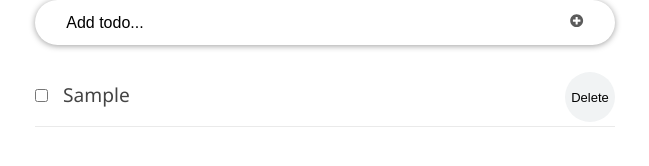
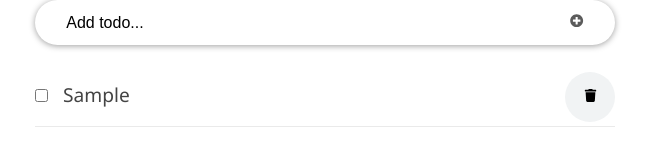
Before and after one commit to warui09/React-to-do-functionalComponents, a React (Create React App) app: page / in a window 1280 px wide. Both pictures are taken after typing "Sample" into the empty fields and a click on the button 892 px from the left and 318 px from the top of the page. Shown: the part 296-462 px from the top of the page, without its empty margins (315-964 px from the left). Built offline with nearby package versions, Linux system fonts and the light colour scheme.

Commit message:
added svg icon

```diff
--- a/src/functionBased/components/TodoItem.js
+++ b/src/functionBased/components/TodoItem.js
@@ -1,5 +1,6 @@
 import React, { useState, useEffect } from "react";
 import styles from "../TodoItem.module.css";
+import { FaTrash } from "react-icons/fa";
 
 const TodoItem = (props) => {
   const [editing, setEditing] = useState(false);
@@ -51,7 +52,7 @@ const TodoItem = (props) => {
           onClick={() => props.deleteTodoProps(id)}
           className={styles.itemButton}
         >
-          Delete
+          <FaTrash />
         </button>
         <span style={completed ? completedStyle : null}>{title}</span>
       </div>
```
